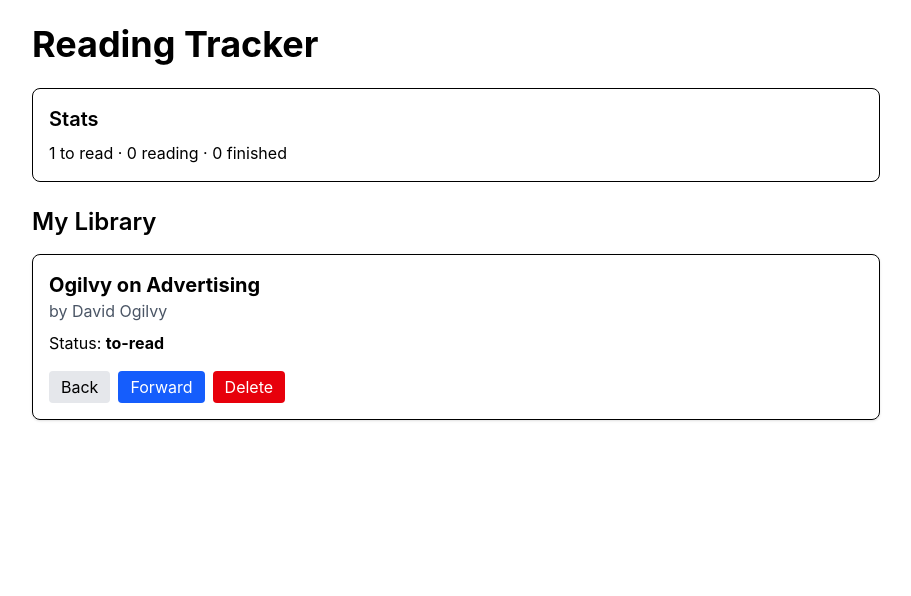
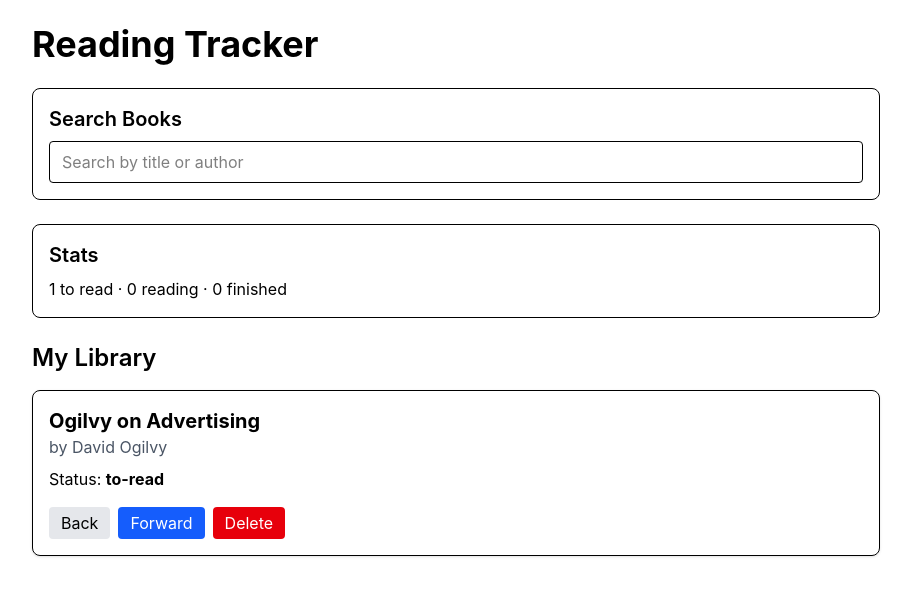
Before and after one commit to Toto1706/Assignment-03-WebDev, a React (Vite) app in the folder reading-tracker/: page / in a window 1280 px wide. Shown: the top 596 px of the page, without its empty margins (184-1095 px from the left). Built offline with nearby package versions, Linux system fonts and the light colour scheme.

Commit message:
Aded search functionality to App.tsx

```diff
--- a/reading-tracker/src/App.tsx
+++ b/reading-tracker/src/App.tsx
@@ -29,6 +29,19 @@
 
   // Hook that initializes an array that holds Book datatype, initialized from starterBooks array
   const [library, setLibrary] = useState<Book[]>(starterBooks);
+
+  // Hook that intializes an empty string for searching books in library
+  const [search, setSearch] = useState("");
+
+  //Search logic
+  const filteredLibrary = library.filter((book) => {
+    const query = search.toLowerCase();
+
+    return (
+      book.title.toLowerCase().includes(query) ||
+      book.author.toLowerCase().includes(query)
+    );
+  });
 
   // Maniputlates the status of the book where Forward button has been clicked, loops through the
   // library to find the proper book to modify
@@ -96,6 +109,20 @@
       <h1 className="text-4xl font-bold">Reading Tracker</h1>
 
       <section className="mt-6 rounded-lg border p-4">
+        <label htmlFor="search" className="block text-xl font-semibold">
+          Search Books
+        </label>
+        <input
+          id="search"
+          type="text"
+          value={search}
+          onChange={(e) => setSearch(e.target.value)}
+          placeholder="Search by title or author"
+          className="mt-2 w-full rounded border px-3 py-2"
+        />
+      </section>
+
+      <section className="mt-6 rounded-lg border p-4">
         <h2 className="text-xl font-semibold">Stats</h2>
         <p className="mt-2">
           {toReadCount} to read · {readingCount} reading · {finishedCount} finished
@@ -105,11 +132,12 @@
       <section className="mt-6">
         <h2 className="text-2xl font-semibold">My Library</h2>
 
-        {library.length === 0 ? (
+        {/* Conditional render of user entered search*/}
+        {filteredLibrary.length === 0 ? (
           <p className="mt-4 text-gray-500">No books yet.</p>
         ) : (
           <div className="mt-4 grid gap-4">
-            {library.map((book) => (
+            {filteredLibrary.map((book) => (
               <article key={book.id} className="rounded-lg border p-4 shadow-sm">
                 <h3 className="text-xl font-bold">{book.title}</h3>
                 <p className="text-gray-600">by {book.author}</p>
```
